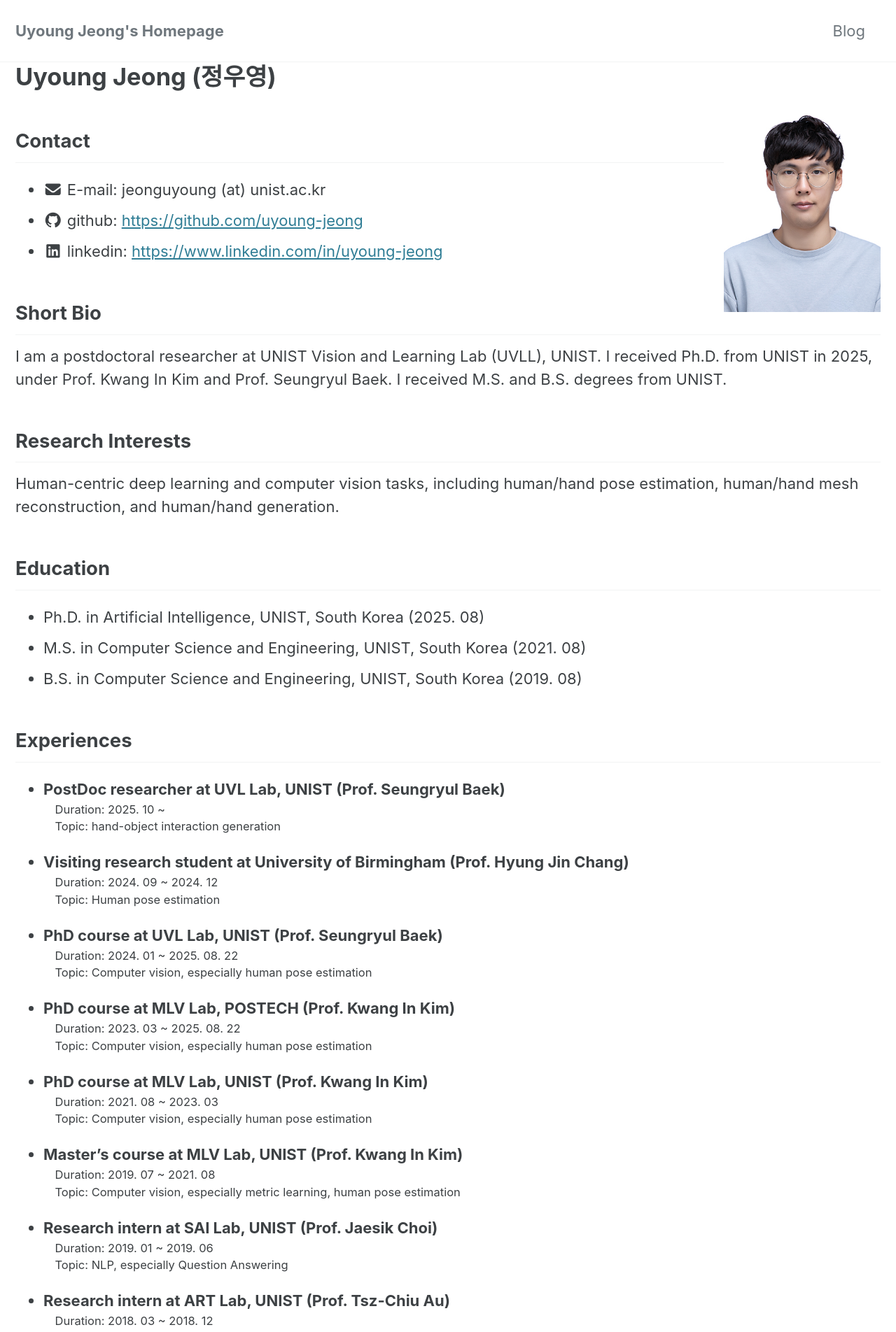
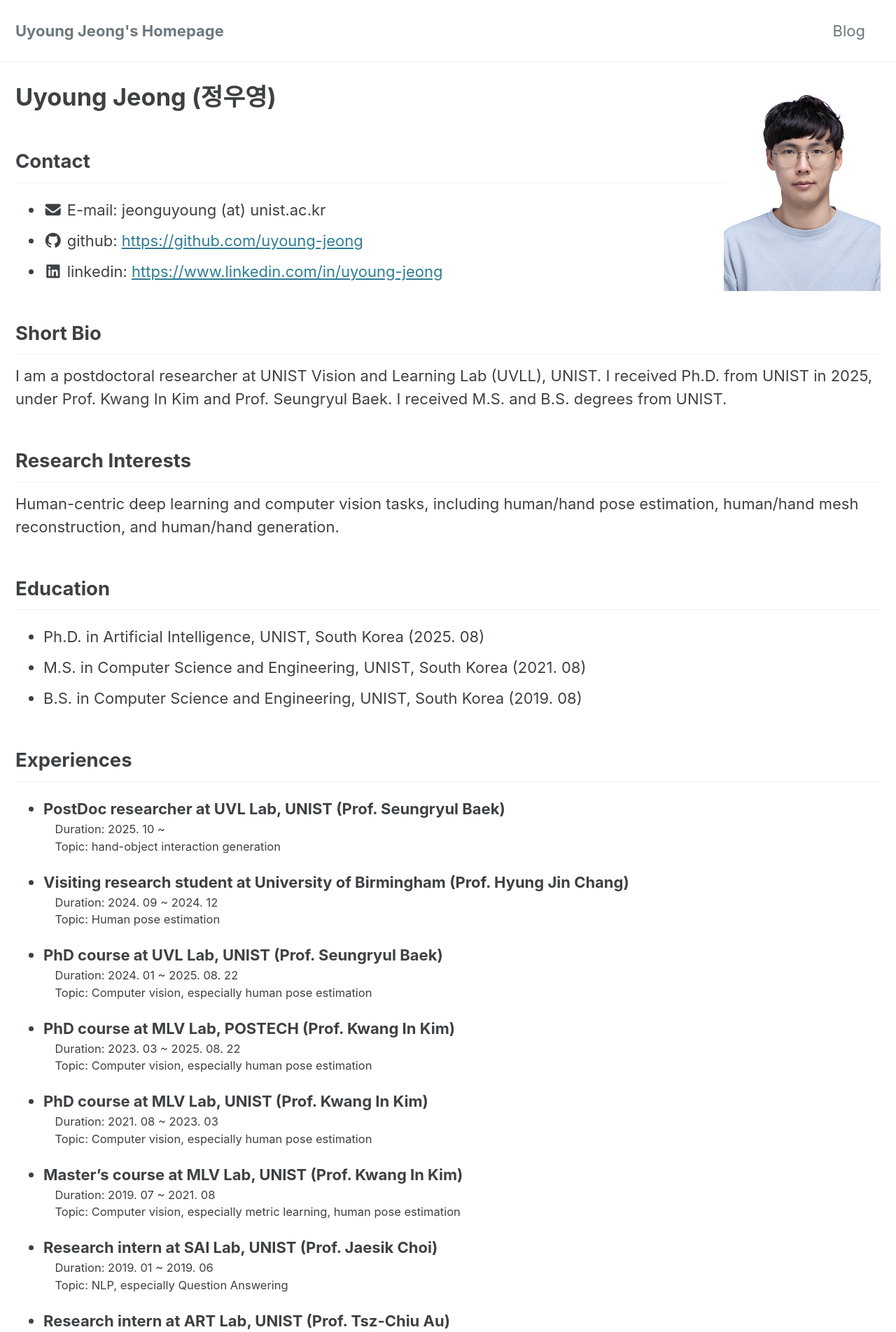
Before and after one commit to uyoung-jeong/uyoung-jeong.github.io, a Jekyll site: the page built from _pages/home.md, in a window 1280 px wide. Shown: the top 1904 px of the page at 70% size. Built offline with Jekyll 4.4.1, drawn with Linux system fonts in a browser that asks for light colours; cached includes are drawn as plain includes.

Commit message:
repositioning image upward

```diff
--- a/_pages/home.md
+++ b/_pages/home.md
@@ -9,10 +9,9 @@ excerpt: >
 sidebar:
     nav: "sidebar-category"
 ---
+<img src="/assets/images/profile.jpg" class="align-right" width="224" style="margin-left: 20px;" alt="profile">
 
 # Uyoung Jeong (정우영)
-
-<img src="/assets/images/profile.jpg" class="align-right" width="224" style="margin-left: 20px;" alt="profile">
 
 ## Contact
 * <i class="fas fa-envelope fa-fw"></i> E-mail: jeonguyoung (at) unist.ac.kr
```
